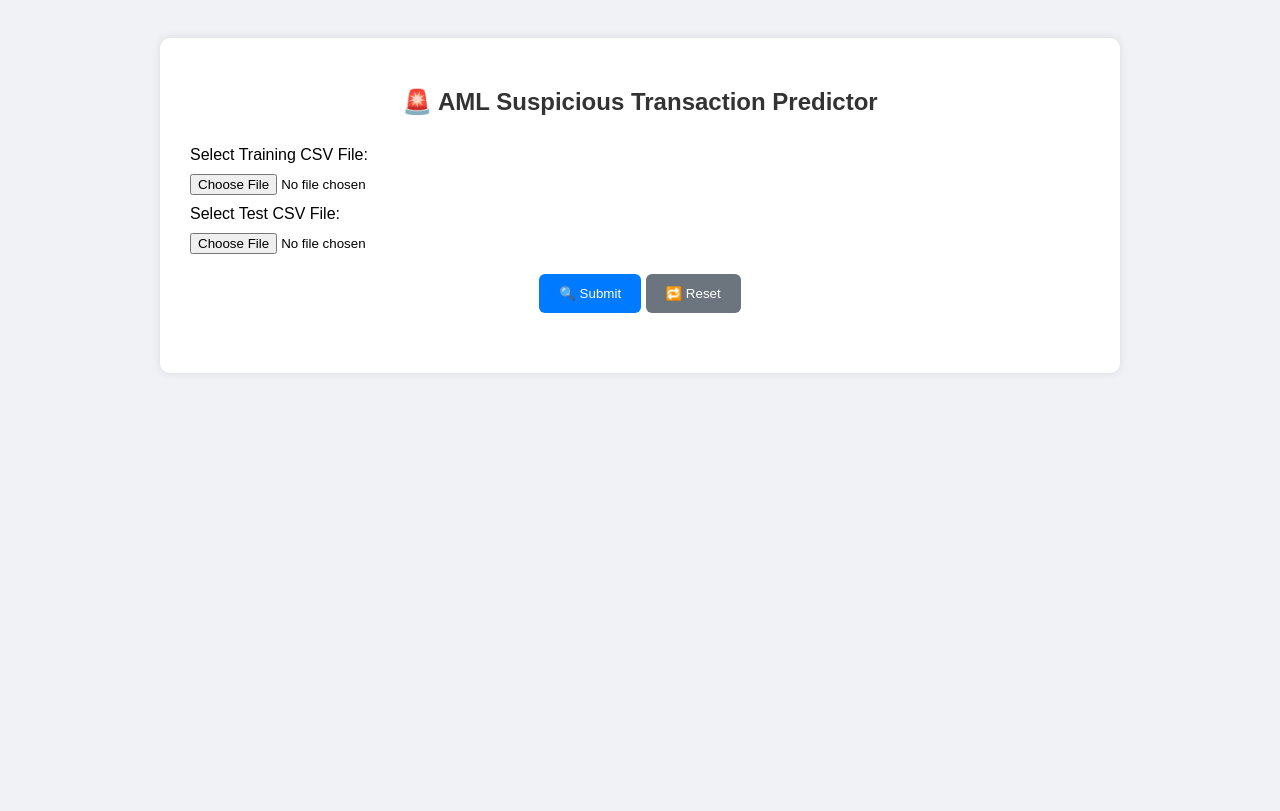
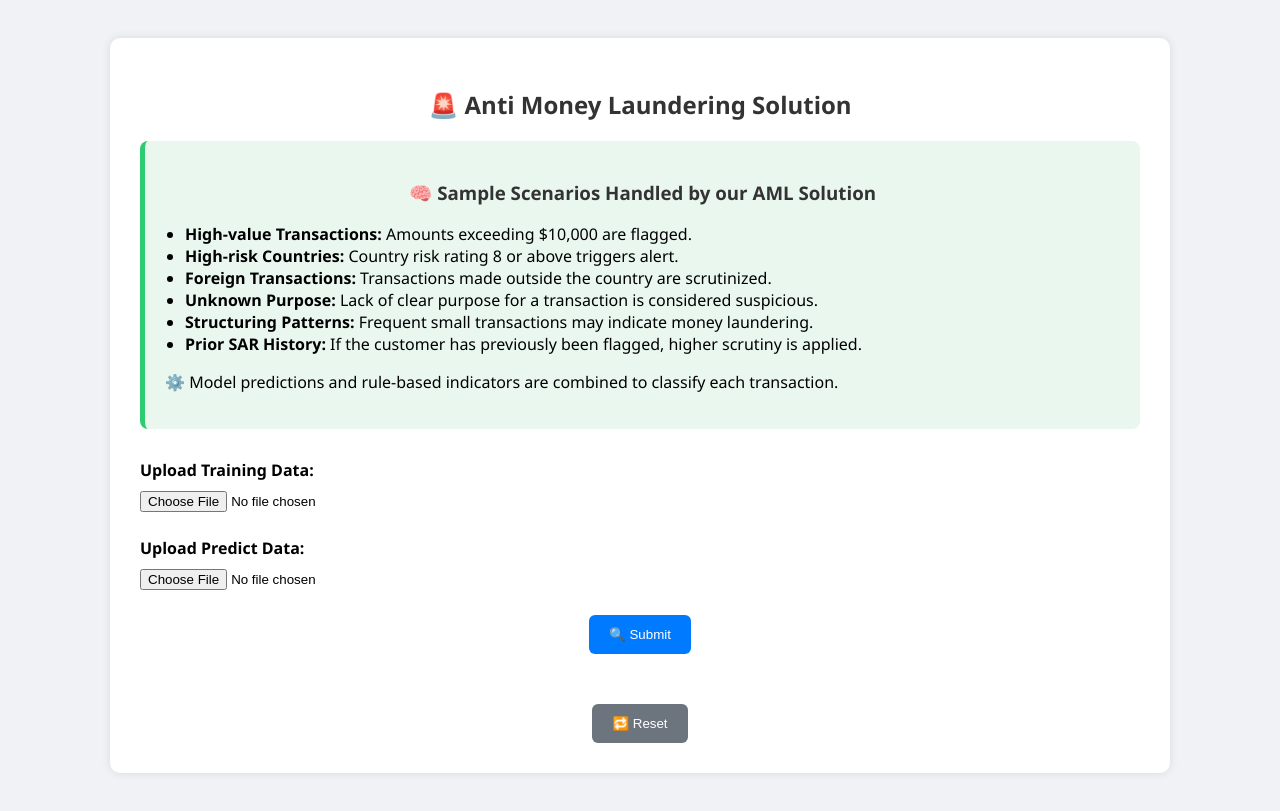
Before and after one commit to The-Trinity-AI-Software/AML_AgenticAI, a Flask app: page / in a window 1280 px wide. Before the commit the page ends 373 px from the top, so only its background shows below. Run offline with Flask 3, Linux system fonts and the light colour scheme.

Commit message:
Update index.html
updated dashboard

```diff
--- a/templates/index.html
+++ b/templates/index.html
@@ -1,29 +1,41 @@
 <!DOCTYPE html>
 <html lang="en">
 <head>
-    <meta charset="UTF-8">
-    <title>AML Prediction Dashboard</title>
+  <meta charset="UTF-8" />
+  <title>Anti Money Laundering Solution</title>
   <style>
     body {
-            font-family: Arial, sans-serif;
+      font-family: 'Segoe UI', Tahoma, Geneva, Verdana, sans-serif;
       background: #f0f2f5;
       padding: 30px;
     }
     .container {
-            max-width: 900px;
+      max-width: 1000px;
       margin: auto;
       background: white;
       padding: 30px;
       border-radius: 10px;
       box-shadow: 0 0 10px rgba(0,0,0,0.1);
     }
-        h2 {
+    h2, h3 {
       text-align: center;
       color: #333;
     }
-        form {
-            margin-top: 30px;
+    .rules-box {
+      background-color: #e9f7ef;
+      border-left: 5px solid #2ecc71;
+      padding: 20px;
       margin-bottom: 30px;
+      border-radius: 8px;
+    }
+    .rules-box ul {
+      margin: 0;
+      padding-left: 20px;
+    }
+    label {
+      font-weight: bold;
+      margin-top: 15px;
+      display: block;
     }
     input[type="file"] {
       margin: 10px 0;
@@ -47,7 +59,8 @@
     .download-links {
       margin-top: 20px;
       display: flex;
-            justify-content: space-between;
+      justify-content: center;
+      gap: 20px;
     }
     table {
       width: 100%;
@@ -66,35 +79,80 @@
     .center {
       text-align: center;
     }
+    .status-message {
+      margin-top: 5px;
+      color: #444;
+      font-style: italic;
+      font-size: 14px;
+    }
+    .bottom-reset {
+      margin-top: 40px;
+      text-align: center;
+    }
   </style>
 </head>
 <body>
   <div class="container">
-        <h2>🚨 AML Suspicious Transaction Predictor</h2>
+    <h2>🚨 Anti Money Laundering Solution</h2>
 
-        <form method="POST" action="/predict" enctype="multipart/form-data">
-            <label>Select Training CSV File:</label>
-            <input type="file" name="train_file" accept=".csv" required>
+    <div class="rules-box">
+      <h3>🧠 Sample Scenarios Handled by our AML Solution</h3>
+      <ul>
+        <li><strong>High-value Transactions:</strong> Amounts exceeding $10,000 are flagged.</li>
+        <li><strong>High-risk Countries:</strong> Country risk rating 8 or above triggers alert.</li>
+        <li><strong>Foreign Transactions:</strong> Transactions made outside the country are scrutinized.</li>
+        <li><strong>Unknown Purpose:</strong> Lack of clear purpose for a transaction is considered suspicious.</li>
+        <li><strong>Structuring Patterns:</strong> Frequent small transactions may indicate money laundering.</li>
+        <li><strong>Prior SAR History:</strong> If the customer has previously been flagged, higher scrutiny is applied.</li>
+      </ul>
+      <p>⚙️ Model predictions and rule-based indicators are combined to classify each transaction.</p>
+    </div>
 
-            <label>Select Test CSV File:</label>
-            <input type="file" name="test_file" accept=".csv" required>
+    <form id="uploadForm" method="POST" action="/predict" enctype="multipart/form-data">
+      <label>Upload Training Data:</label>
+      <input type="file" name="train_file" id="trainFile" accept=".csv" required>
+      <div id="trainStatus" class="status-message"></div>
+
+      <label>Upload Predict Data:</label>
+      <input type="file" name="test_file" id="testFile" accept=".csv" required>
+      <div id="testStatus" class="status-message"></div>
 
       <div class="center">
-                <button type="submit">🔍 Submit</button>
-                <button type="button" class="btn-secondary" onclick="window.location.href='/'">🔁 Reset</button>
+        <button type="submit" id="submitBtn">🔍 Submit</button>
       </div>
+      <div id="predictStatus" class="status-message center"></div>
     </form>
 
     {% if show_results %}
       <h3 class="center">📊 Prediction Results</h3>
+
       <div class="download-links">
-                <a href="/download/json"><button>⬇️ Download JSON</button></a>
-                <a href="/download/excel"><button>⬇️ Download Excel</button></a>
+        <a href="/download/json"><button type="button">⬇️ Download JSON</button></a>
+        <a href="/download/excel"><button type="button">⬇️ Download Excel</button></a>
       </div>
+
       <div>
         {{ table|safe }}
       </div>
     {% endif %}
+
+    <div class="bottom-reset">
+      <button type="button" class="btn-secondary" onclick="window.location.href='/'">🔁 Reset</button>
     </div>
+  </div>
+
+  <script>
+    document.getElementById('trainFile').addEventListener('change', function () {
+      document.getElementById('trainStatus').innerHTML = '⏳ Training data uploading... ✅ Uploaded';
+    });
+
+    document.getElementById('testFile').addEventListener('change', function () {
+      document.getElementById('testStatus').innerHTML = '📂 Trail data loading... ✅ Loaded';
+    });
+
+    document.getElementById('uploadForm').addEventListener('submit', function () {
+      document.getElementById('predictStatus').innerHTML = '🔍 Predicting results...';
+    });
+  </script>
 </body>
 </html>
```
Lines whose indentation alone changed are shown as unchanged.
